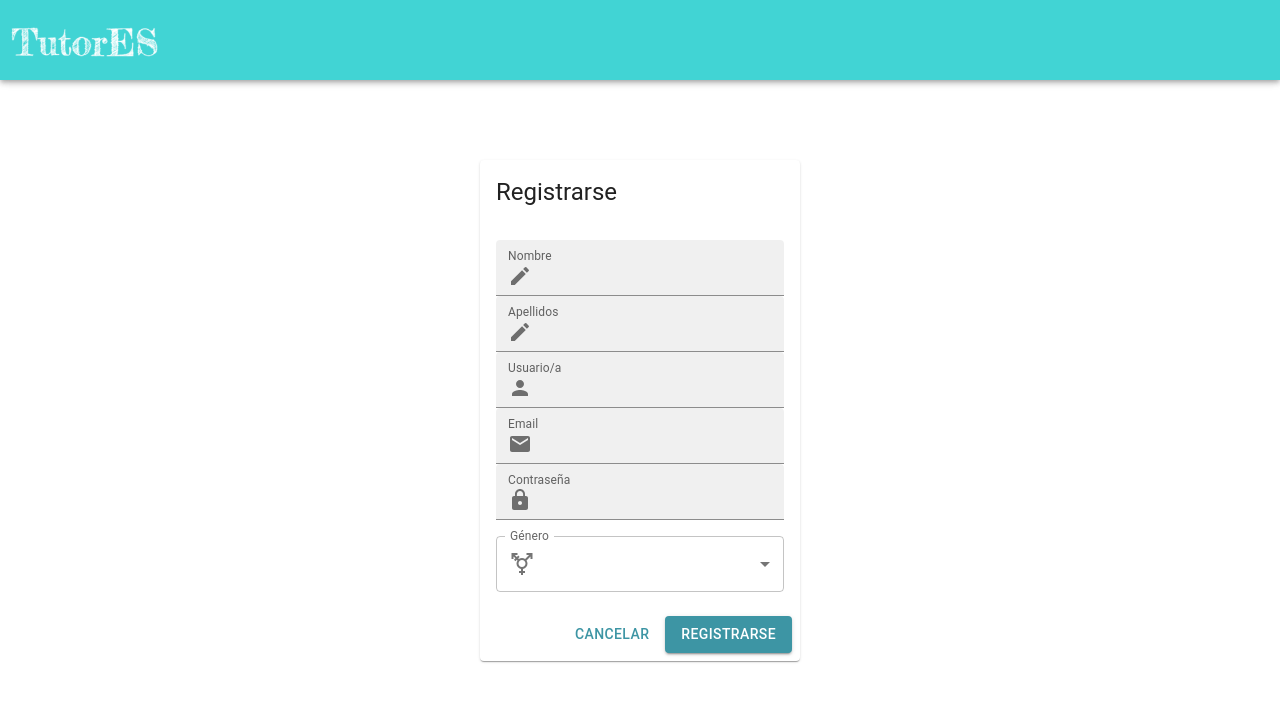
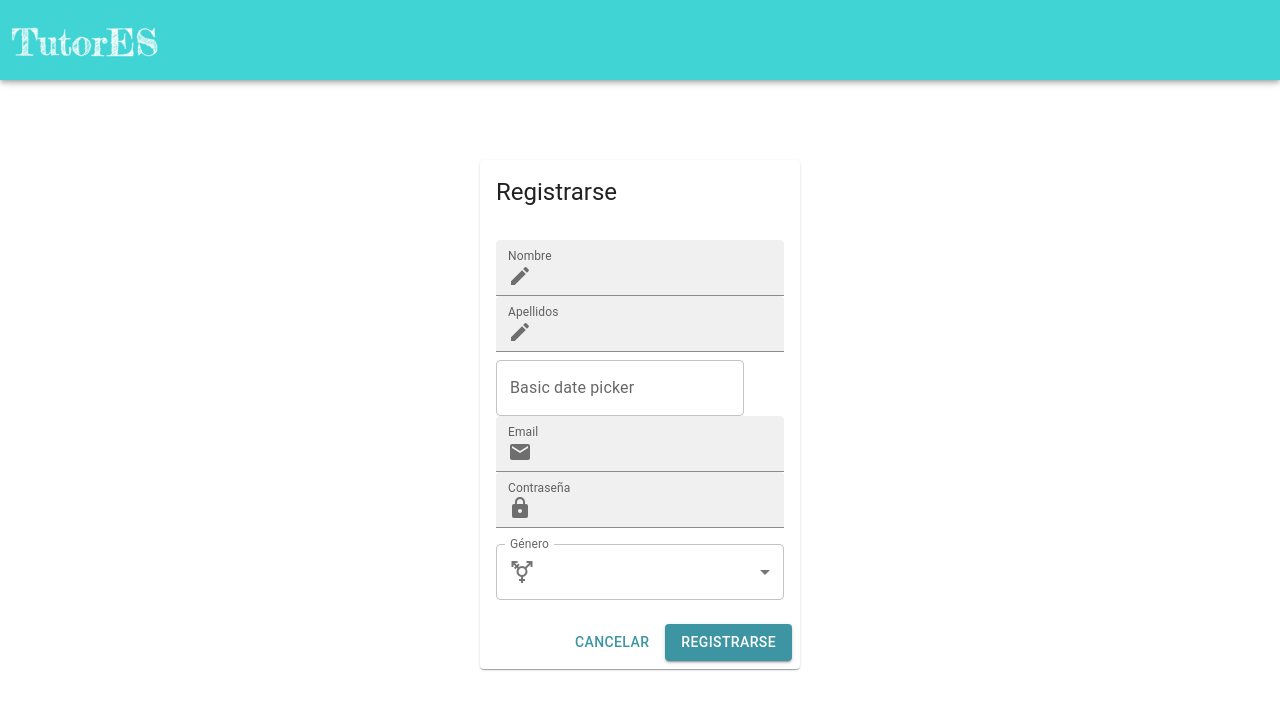
Before and after one commit to AlexandraMH93/TutorES, a React (Vite) app: page /signup in a window 1280 px wide. Shown: the top 710 px of the page. Built offline with nearby package versions, Linux system fonts and the light colour scheme; the HTML template or start-up script is replaced by a standard one.

Commit message:
done fecha nacimiento

```diff
--- a/package.json
+++ b/package.json
@@ -22,6 +22,7 @@
     "@mui/material": "^5.15.15",
     "@mui/x-date-pickers": "^7.1.1",
     "axios": "^1.6.8",
+    "dayjs": "^1.11.10",
     "react": "^18.2.0",
     "react-dom": "^18.2.0",
     "react-router-dom": "^6.22.3"
--- a/src/pages/SignUp/SignUp.jsx
+++ b/src/pages/SignUp/SignUp.jsx
@@ -28,38 +28,42 @@ import InputLabel from '@mui/material/InputLabel';
 import MenuItem from '@mui/material/MenuItem';
 import FormControl from '@mui/material/FormControl';
 import Select from '@mui/material/Select';
-import { Opacity } from "@mui/icons-material";
 
 //Importación Cumpleaños
-/* import { DemoContainer } from '@mui/x-date-pickers/internals/demo';
+import { DemoContainer } from '@mui/x-date-pickers/internals/demo';
 import { AdapterDayjs } from '@mui/x-date-pickers/AdapterDayjs';
 import { LocalizationProvider } from '@mui/x-date-pickers/LocalizationProvider';
-import { DatePicker } from '@mui/x-date-pickers/DatePicker'; */
+import { DatePicker } from '@mui/x-date-pickers/DatePicker';
 
 const SignUp = () => {
   const [firstname, setFirstname] = useState("");
   const [lastname, setLastname] = useState("");
+  const [secondLastname, setSecondLastname] = useState("");
   const [gender, setGender] = useState("");
-  const [birth, setBirth] = useState("");
+  const [birthDate, setbirthDate] = useState(new Date('2014-08-18T21:11:54'));
   const [email, setEmail] = useState("");
-  const [username, setUsername] = useState("");
+  const [phone, setPhone] = useState("");
+  const [location, setLocation] = useState("");
   const [password, setPassword] = useState("");
+  const [role, setRole] = useState("");
   const navigate = useNavigate();
 
   const handleSignup = async () => {
     const res = await signUp({
+      firstname,
+      lastname,
+      secondLastname,
+      birthDate,
+      gender,
       email,
-      name: { firstname, lastname },
-      username,
+      phone,
+      location,
+      role,
       password,
     });
     localStorage.setItem("token", res.token);
     localStorage.setItem("role", res.role);
-    navigate("/login");
-  };
-
-  const handleBirth = (event) => {
-    setBirth(event.target.value);
+    navigate("");
   };
 
 
@@ -107,21 +111,39 @@ const SignUp = () => {
             onChange={(e) => setLastname(e.target.value)}
           ></TextField>
 
-            <TextField
-              type="text"
-              variant="filled"
-              label="Usuario/a"
-              InputProps={{
-                startAdornment: (
-                  <InputAdornment position="start">
-                    <Icon>
-                      <PersonIcon />
-                    </Icon>
-                  </InputAdornment>
-                ),
-              }}
-              onChange={(e) => setUsername(e.target.value)}
-            ></TextField>
+    <LocalizationProvider dateAdapter={AdapterDayjs}>
+          <DemoContainer components={['DatePicker']}>
+            <DatePicker label="Basic date picker" />
+          </DemoContainer>
+       </LocalizationProvider>
+
+       {/*   <form>
+      <label htmlFor="birthdate">Fecha de nacimiento:</label>
+      <input
+        type="date"
+        id="birthdate"
+        name="birthdate"
+        value={birthDate}
+        onChange={(e) => setbirthDate(e.target.value)}
+      />
+    </form> */}
+
+{/* <MuiPickersUtilsProvider utils={DateFnsUtils}>
+<KeyboardDatePicker
+          disableToolbar
+          variant="inline"
+          format="MM/dd/yyyy"
+          margin="normal"
+          id="birthDate"
+          label="Fecha de nacimiento"
+          value={birthDate}
+          onChange={(e)=> setbirthDate(e.target.value)}
+          KeyboardButtonProps={{
+            'aria-label': 'change date',
+          }}
+        />
+
+    </MuiPickersUtilsProvider> */}
 
           <TextField
             type="email"
@@ -198,4 +220,6 @@ const SignUp = () => {
   );
 };
 
+
+
 export default SignUp;
```
Also changed, not shown: 1 other file (tests, documents, lock files or other folders).
